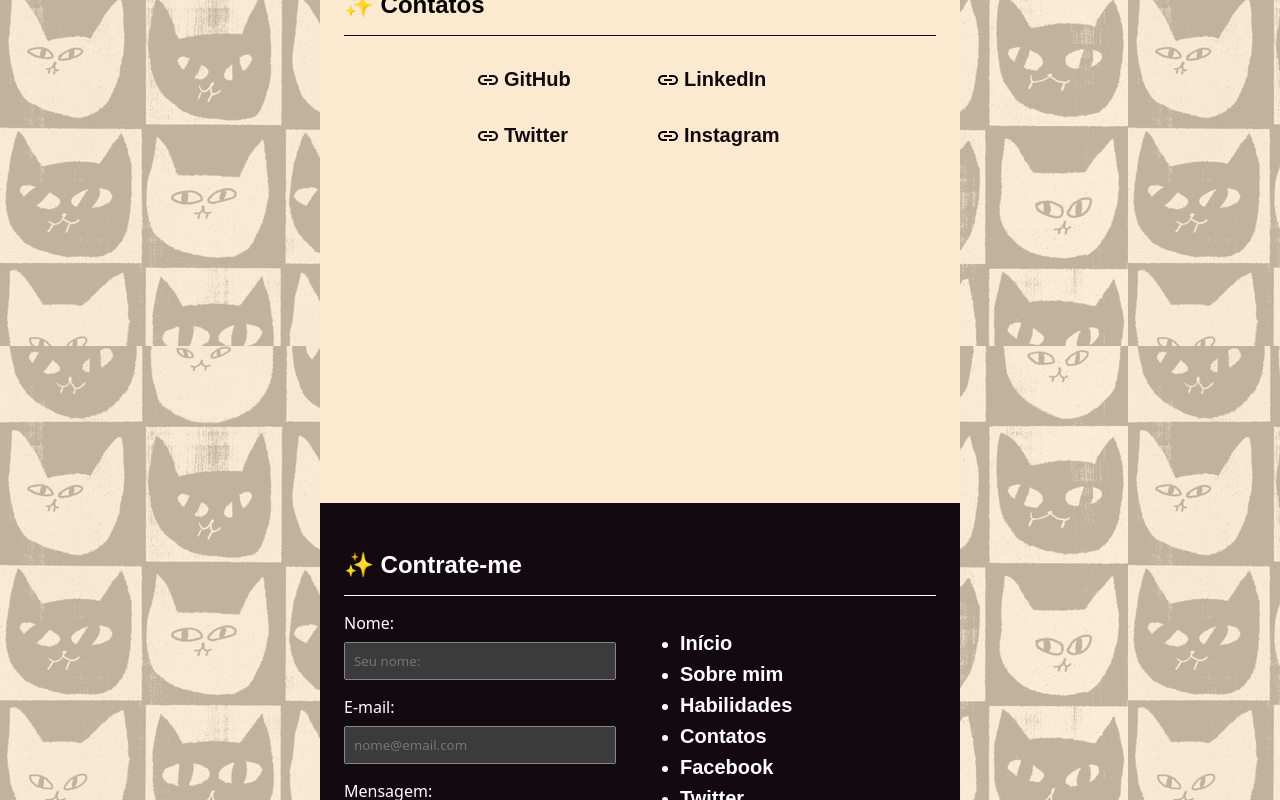
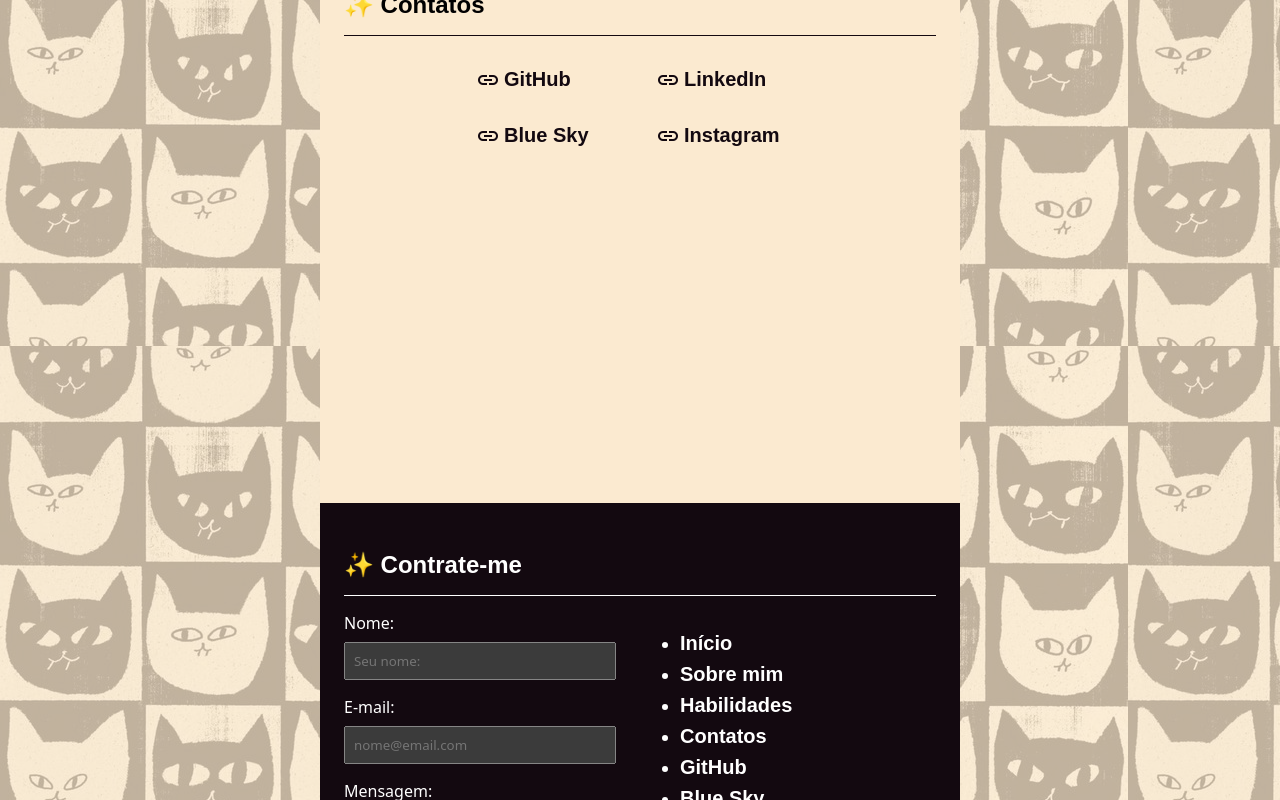
Before and after one commit to SandyPSousa/portfolio-ss, a React (Vite) app in the folder portfolio_ss/: page / in a window 1280 px wide. Shown: the part 2660-3460 px from the top of the page. Built offline with nearby package versions, Linux system fonts and the light colour scheme; a web font is replaced by a local one.

Commit message:
alteração da cor do card com nível habilidades

```diff
--- a/portfolio_ss/src/components/Card/styles.module.css
+++ b/portfolio_ss/src/components/Card/styles.module.css
@@ -23,4 +23,5 @@
   display: grid;
   grid-template-columns: repeat(5, 1fr);
   justify-items: center;
+  color: #c0b29d;
 }
--- a/portfolio_ss/src/components/Contatos/constants.js
+++ b/portfolio_ss/src/components/Contatos/constants.js
@@ -13,16 +13,16 @@ export const contatos = [
   {
     id: 2,
     name: "LinkedIn",
-    url: "www.linkedin.com/in/sandy-p-sousa",
+    url: "https://www.linkedin.com/in/sandy-p-sousa/",
   },
   {
     id: 3,
-    name: "Twitter",
-    url: "https://twitter.com/user",
+    name: "Blue Sky",
+    url: "https://bsky.app/",
   },
   {
     id: 4,
     name: "Instagram",
-    url: "https://instagram.com/user",
+    url: "https://www.instagram.com/",
   },
 ];
--- a/portfolio_ss/src/components/Footer/constants.js
+++ b/portfolio_ss/src/components/Footer/constants.js
@@ -5,25 +5,25 @@ export const links = [
   { id: 4, ref: "#contacts", name: "Contatos" },
   {
     id: 5,
-    ref: "https://youtu.be/dQw4w9WgXcQ",
+    ref: "https://github.com/SandyPSousa",
     target: "_blank",
-    name: "Facebook",
+    name: "GitHub",
   },
   {
     id: 6,
-    ref: "https://youtu.be/dQw4w9WgXcQ",
+    ref: "https://bsky.app/",
     target: "_blank",
-    name: "Twitter",
+    name: "Blue Sky",
   },
   {
     id: 7,
-    ref: "https://youtu.be/dQw4w9WgXcQ",
+    ref: "https://www.linkedin.com/in/sandy-p-sousa/",
     target: "_blank",
     name: "LinkedIn",
   },
   {
     id: 8,
-    ref: "https://youtu.be/dQw4w9WgXcQ",
+    ref: "https://www.instagram.com/",
     target: "_blank",
     name: "Instagram",
   },
```
